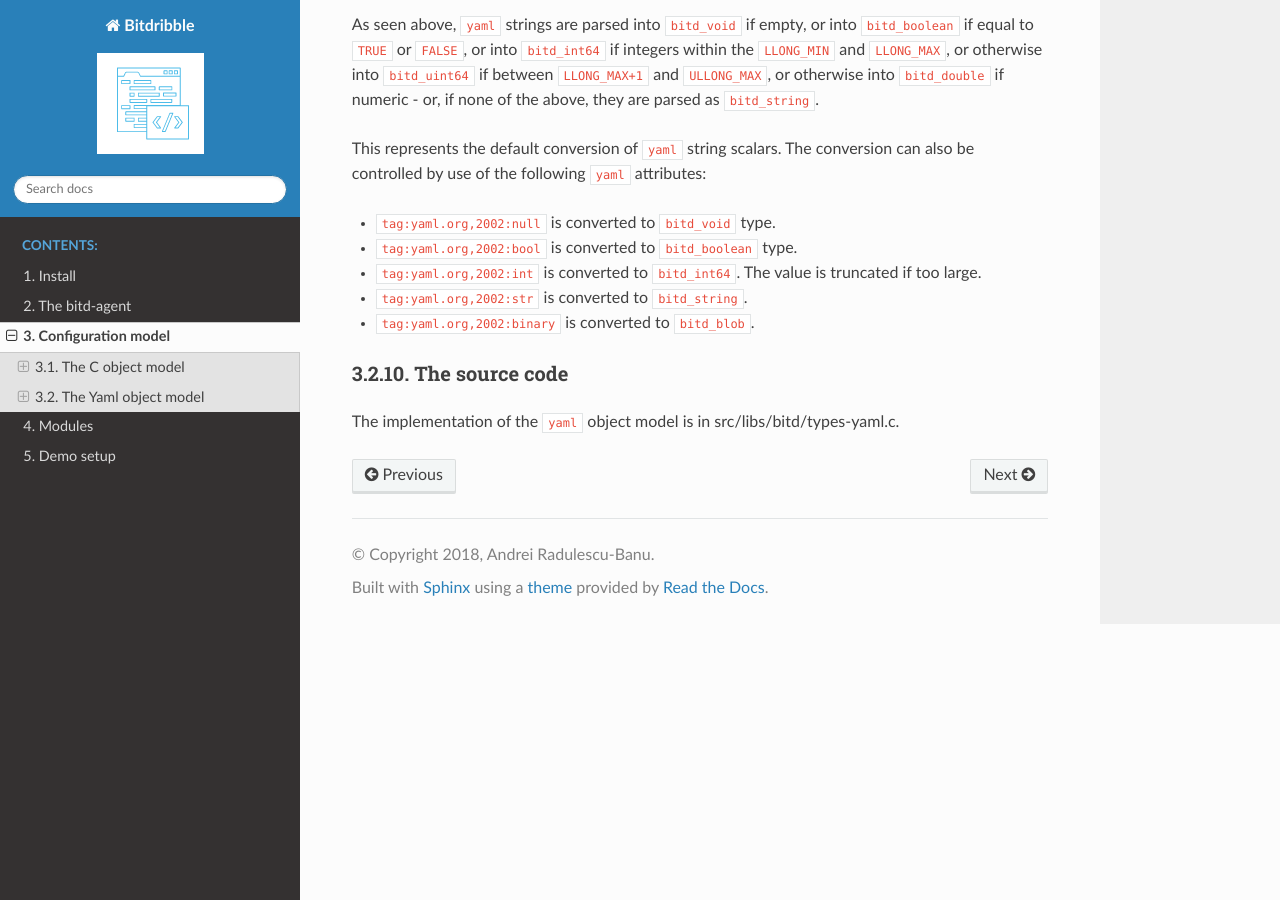
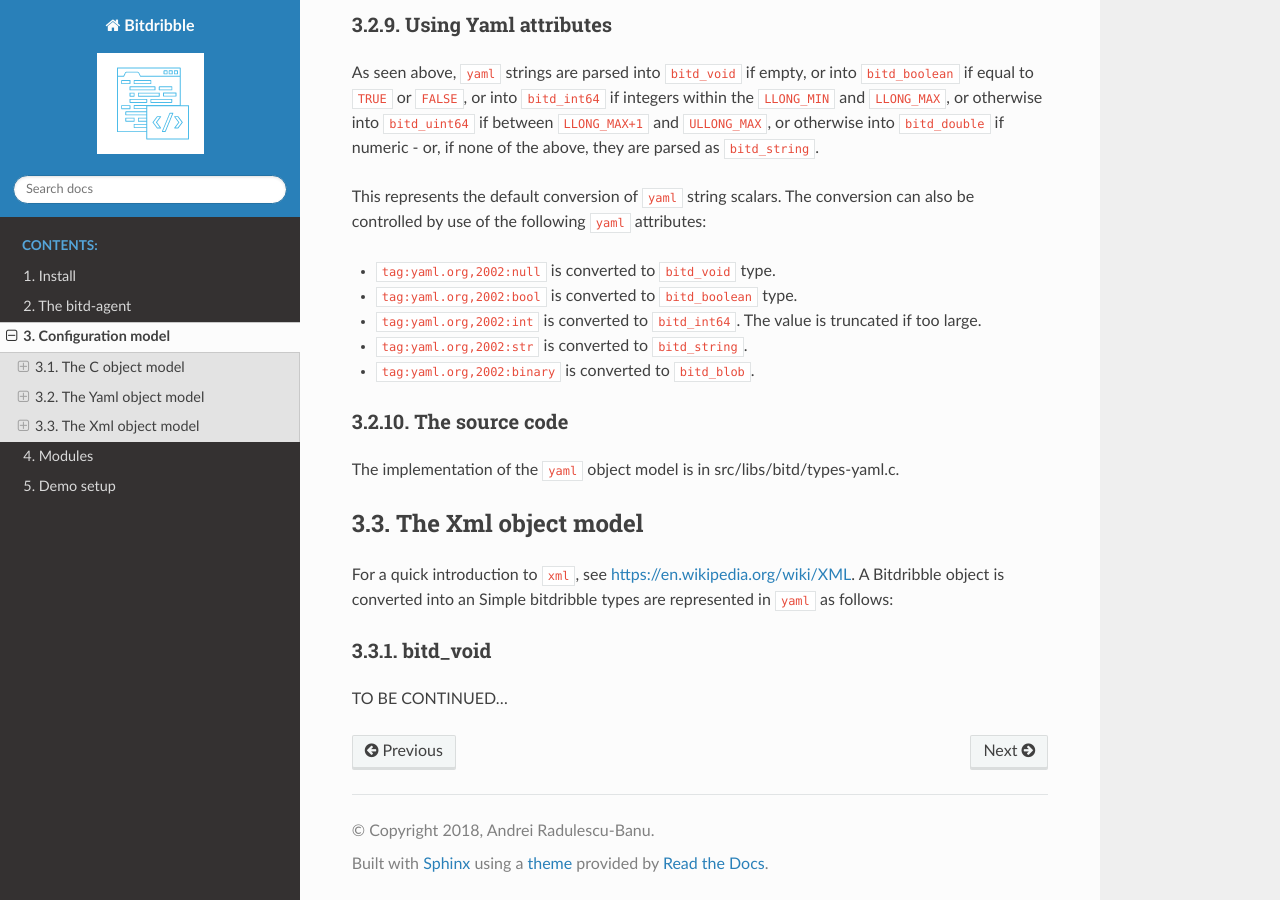
Before and after one commit to Bitdribble/bitdribble-doc, a Sphinx documentation site: the page built from source/config-object-model.rst, in a window 1280 px wide and 900 px high, scrolled down 4962 px. Built offline with Sphinx 7.4.7 and the Read the Docs theme 2.0.0, drawn with Linux system fonts in a browser that asks for light colours; some of the changed text lies outside the part shown.

Commit message:
config model

```diff
--- a/source/config-object-model.rst
+++ b/source/config-object-model.rst
@@ -193,3 +193,11 @@ This represents the default conversion of ``yaml`` string scalars. The conversio
 The source code
 ---------------
 The implementation of the ``yaml`` object model is in src/libs/bitd/types-yaml.c.
+
+The Xml object model
+====================
+For a quick introduction to ``xml``, see https://en.wikipedia.org/wiki/XML. A Bitdribble object is converted into an  Simple bitdribble types are represented in ``yaml`` as follows:
+
+bitd_void
+---------
+TO BE CONTINUED...
```
